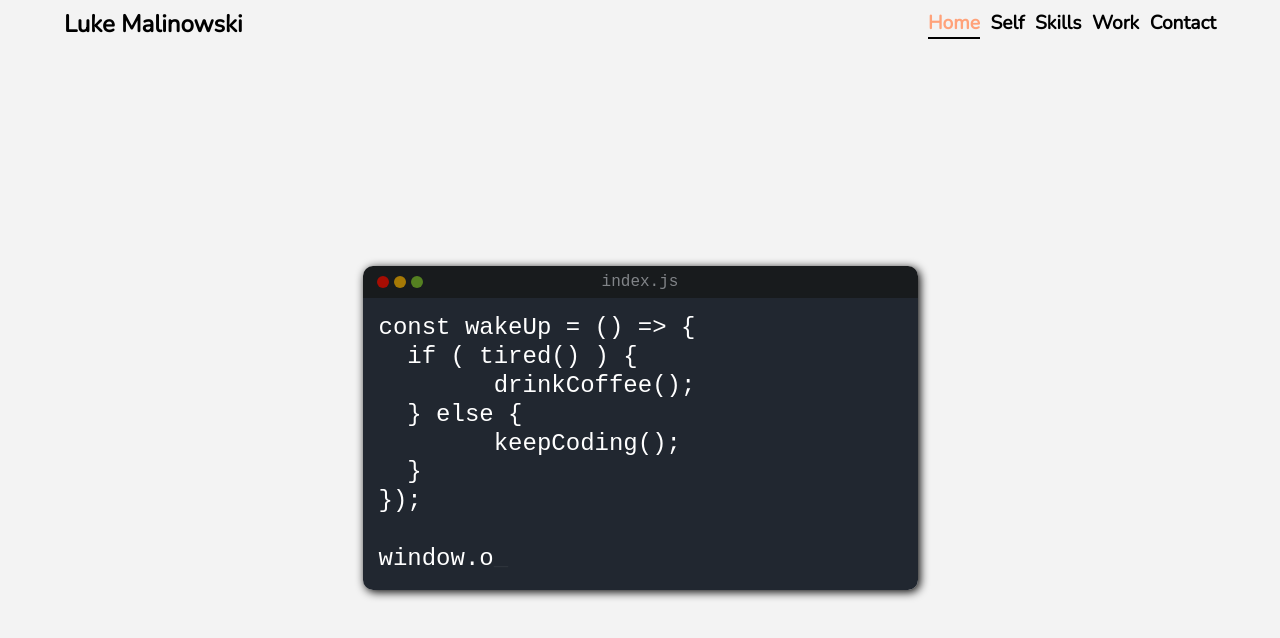
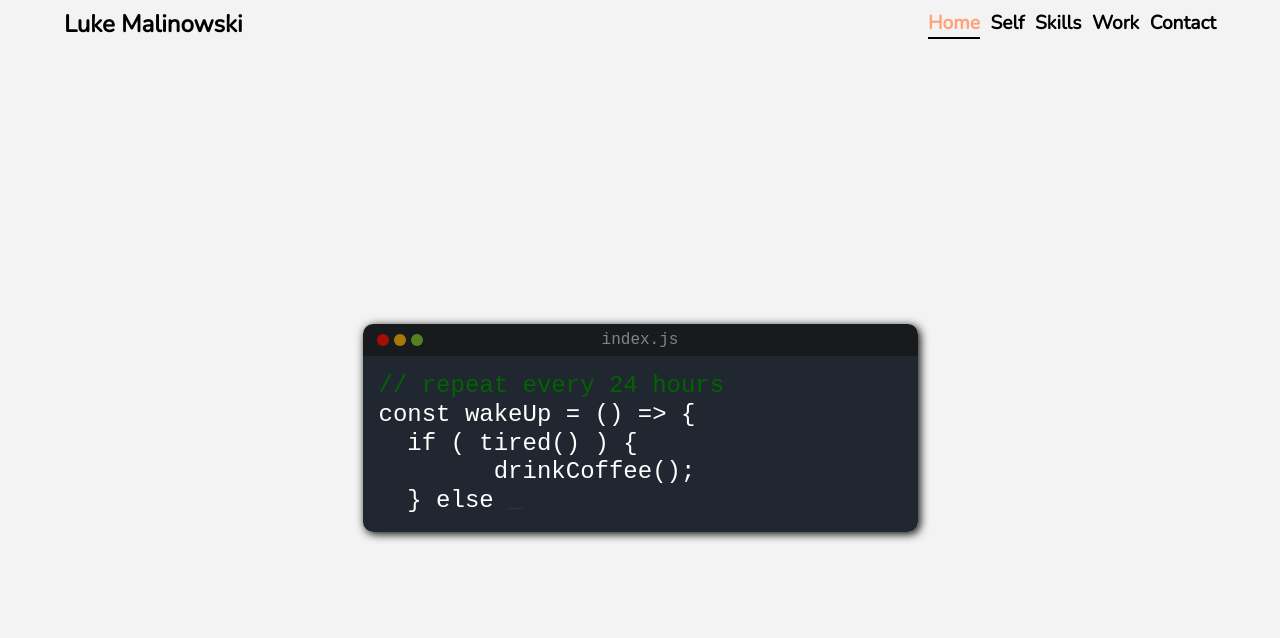
Before and after one commit to malinowski-luke/portfolio, a React (Create React App) app: page /#/home in a window 1280 px wide. Shown: the top 638 px of the page. Built offline with nearby package versions, Linux system fonts and the light colour scheme.

Commit message:
reworked code editor

```diff
--- a/src/components/CodeEditor/CodeEditor.js
+++ b/src/components/CodeEditor/CodeEditor.js
@@ -1,13 +1,13 @@
 import React, { useEffect, useRef } from 'react'
 import typewriter from '../../utils/typewriter'
-import homeStrCode from '../../utils/homeStrCode'
+import text from './text'
 import './CodeEditor.scss'
 
 export default function CodeEditor() {
   const code = useRef()
 
   useEffect(() => {
-    typewriter(homeStrCode, code.current, 50)
+    setTimeout(() => typewriter(text, code.current, 65), 700)
   }, [])
 
   return (
@@ -21,7 +21,9 @@ export default function CodeEditor() {
           </div>
           <p>index.js</p>
         </div>
-        <div className='code-editor'>
+        <div className='text-area'>
+          <span className='comment'>//{'  '}repeat every 24 hours</span>
+          <br />
           <span ref={code} className='code'></span>
           <span className='cursor'>_</span>
         </div>
--- a/src/components/CodeEditor/CodeEditor.scss
+++ b/src/components/CodeEditor/CodeEditor.scss
@@ -57,7 +57,7 @@
   }
 
   /* code window */
-  .code-editor {
+  .text-area {
     width: 100%;
     min-height: 20vh;
     height: auto;
@@ -65,8 +65,10 @@
     border-bottom-left-radius: 10px;
     border-bottom-right-radius: 10px;
     padding: 16px;
+
+    .comment {
+      color: darkgreen;
     }
-
     .code {
       font-weight: bolder;
       // this reads tabs \t from js str
@@ -75,6 +77,7 @@
     }
 
     .code,
+    .comment,
     .cursor {
       font-size: 1.5rem;
       line-height: 1.8rem;
@@ -84,6 +87,7 @@
       color: $white;
       opacity: 0;
       animation: blinking-cursor ease-in-out 1.2s infinite;
+    }
   }
 
   @keyframes blinking-cursor {
@@ -108,12 +112,6 @@
     .nav-bar-icons {
       width: 12%;
     }
-
-    .code,
-    .cursor {
-      font-size: 1rem !important;
-      line-height: 1.2rem !important;
-    }
   }
 
   /* phones */
@@ -131,10 +129,13 @@
       height: 10px;
     }
 
+    .text-area {
       .code,
+      .comment,
       .cursor {
         font-size: 1rem;
         line-height: 1.5rem;
+      }
     }
   }
 
@@ -144,9 +145,12 @@
       width: 60%;
     }
 
-    #code,
+    .text-area {
+      .code,
+      .comment,
       .cursor {
         font-size: 1.4rem;
+      }
     }
   }
 
--- /dev/null
+++ b/src/components/CodeEditor/text.js
@@ -0,0 +1 @@
+export default 'const wakeUp = () => {\n  if ( tired() ) {\n\tdrinkCoffee();\n  } else {\n\tkeepCoding();\n  }\n});\n\nsetInterval( () => {\n  wakeUp();\n}, 24 * 60 * 60 * 1000); '
--- a/src/utils/homeStrCode.js
+++ /dev/null
@@ -1 +0,0 @@
-export default 'const wakeUp = () => {\n  if ( tired() ) {\n\tdrinkCoffee();\n  } else {\n\tkeepCoding();\n  }\n});\n\nwindow.onload = wakeUp; '
```
Lines whose indentation alone changed are shown as unchanged.
